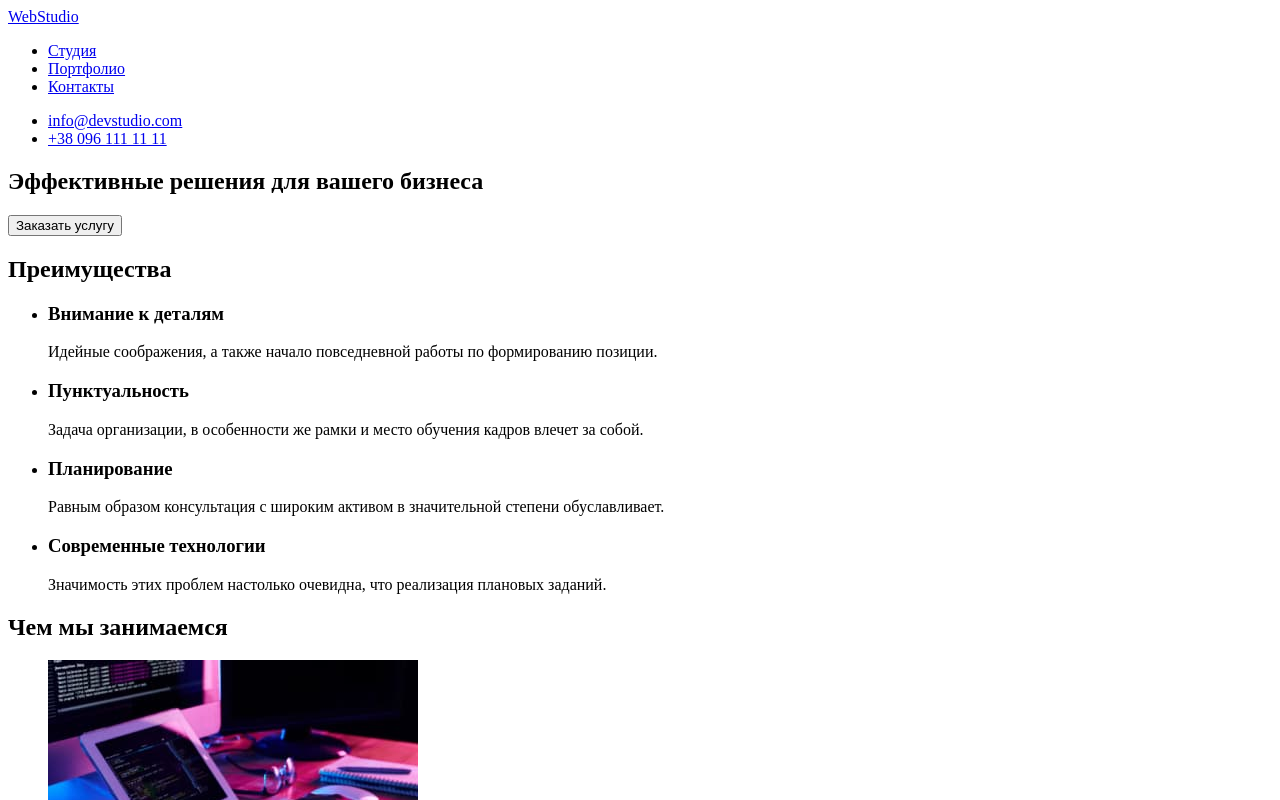
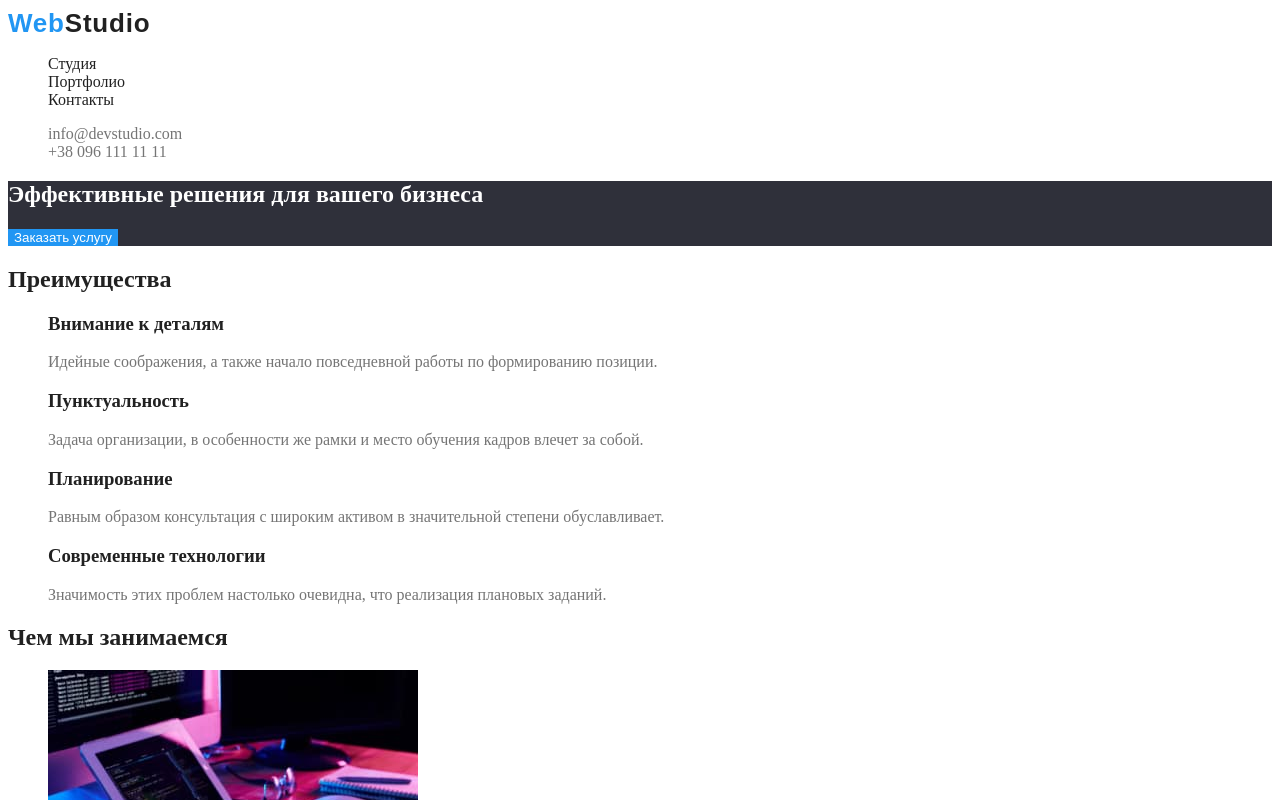
Before and after one commit to Tormilon/goit-markup-hw-02, a plain HTML site: page index.html in a window 1280 px wide. Shown: the top 800 px of the page. Drawn offline with Linux system fonts and the light colour scheme.

Commit message:
Добавляет черновые классы и палитру

```diff
--- a/css/styles.css
+++ b/css/styles.css
@@ -1,3 +1,97 @@
+/* Основной цвет #212121 */
+/* Вторичный цвет background: #757575 */
+/* Белый #FFFFFF */
+/* Адресс #FFFFFF 60% */
+/* Лого #2196F3 */
+.page {
+    background: #FFFFFF;
+    color: #757575;
+
+}
+
+.logo {
+    font-family: 'Raleway', sans-serif;
+    font-style: normal;
+    font-weight: 700;
+    font-size: 26px;
+    line-height: 1, 19;
+    letter-spacing: 0.03em;
+    color: #2196F3;
+    text-decoration: none;
+}
+
+.logo-accent {
+color: #212121;
+}
+
+.logo-accent-link {
+    color: #ffffff;
+}
+
+ul {
+    list-style: none;
+}
+
+h1 {
+    color: #ffffff;
+}
+
+.button-hero {
+    color: #ffffff;
+    background: #2196F3;
+    border: none;
+}
+
+h2, h3 {
+    color: #212121;
+}
+
 :root {
 
 }
+
+.site-nav a {
+    color: #212121;
+    text-decoration: none;
+}
+
+.contact a {
+    color: #757575;
+    text-decoration: none;
+}
+
+.contact .address {
+    color: #ffffff;
+}
+
+.page-hero {
+    background: #2F303A;
+}
+
+.page-team {
+    background: #F5F4FA;
+}
+
+.page-footer {
+    background: #2F303A;
+}
+
+.button-filt {
+    color: #212121;
+        background: #F5F4FA;
+        border: none;
+}
+
+.site-nav a:hover {
+    color: #2196F3;
+}
+
+.contact a:hover {
+    color: #2196F3
+}
+
+.button-filt:hover {
+    background: #2196F3;
+    color: #ffffff;
+
+}
--- a/index.html
+++ b/index.html
@@ -7,11 +7,12 @@
     <title>Студия</title>
     <link rel="stylesheet" href="./css/styles.css">
 </head>
-<body>
-    <header>
+<body class="page">
+    <header class="page-header">
         <nav>
-            <a class="logo" href="./index.html">WebStudio</a>
-            <ul>
+            <a class="logo" href="./index.html" lang="en">Web<span class="logo-accent">Studio</span></a>
+
+            <ul class="site-nav list">
                 <li>
                     <a href="./index.html">Студия</a>
                 </li>
@@ -24,7 +25,7 @@
             </ul>
         </nav>
 
-        <ul>
+        <ul class="contact list">
             <li>
                 <a href="mailto:info@devstudio.com">info@devstudio.com</a>
             </li>
@@ -36,9 +37,9 @@
 
     <main>
         <!-- Hero -->
-        <section>
+        <section class="page-hero">
             <h1>Эффективные решения для вашего бизнеса</h1>
-            <button type="button">Заказать услугу</button>
+            <button class="button-hero" type="button">Заказать услугу</button>
         </section>
 
         <!-- Преимущества -->
@@ -81,7 +82,7 @@
         </section>
 
         <!-- Наша команда -->
-        <section>
+        <section class="page-team">
             <h2>Наша команда</h2>
             <ul>
                 <li>
@@ -108,12 +109,12 @@
         </section>
     </main>
 
-    <footer>
-        <a class="logo" href="./index.html">WebStudio</a>
+    <footer class="page-footer">
+        <a class="logo link" href="./index.html" lang="en">Web<span class="logo-accent-link">Studio</span></a>
             <address>
-                <ul>
+                <ul class="contact list">
                     <li>
-                        <a href="https://goo.gl/maps/piqngm7oDQpEDh6u6 " target="_blank" rel="noopener nofollow noreferrer">г. Киев, пр-т Леси Украинки, 26</a>
+                        <a href="https://goo.gl/maps/piqngm7oDQpEDh6u6 " class="address" target="_blank" rel="noopener nofollow noreferrer">г. Киев, пр-т Леси Украинки, 26</a>
                     </li>
                     <li>
                         <a href="mailto:info@example.com">info@example.com</a>
```
Also changed, not shown: portfolio.html (+14 -12 lines).
